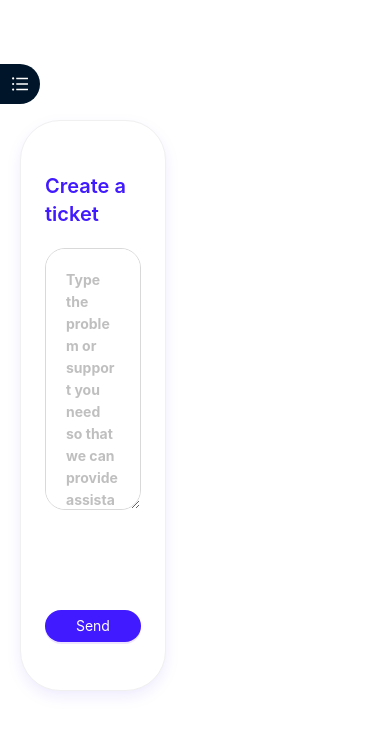
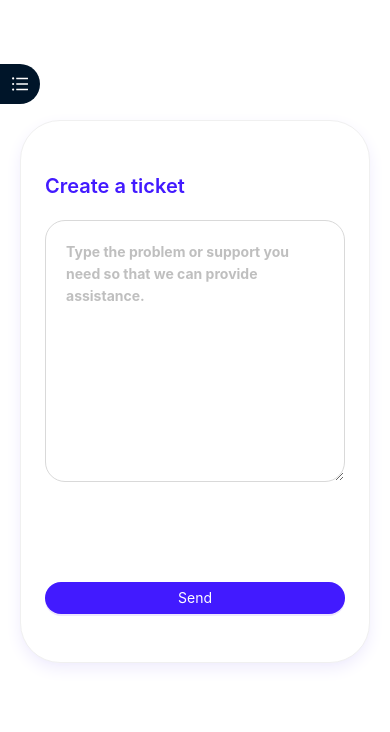
Before and after one commit to fredrekt/wtadapp_public, a React (Create React App) app in the folder frontend/: page /help in a window 390 px wide. Shown: the top 732 px of the page. Built offline with nearby package versions, Linux system fonts and the light colour scheme; sample sign-in values are in the browser's storage.

Commit message:
now responsive

```diff
--- a/frontend/src/pages/help/index.tsx
+++ b/frontend/src/pages/help/index.tsx
@@ -13,7 +13,7 @@ const HelpPage: React.FC = () => {
 		<AdminLayout className="helpPage">
 			<div className="helpPageContent">
 				<Row>
-					<Col span={10}>
+					<Col xs={24} sm={24} md={18} lg={10} xl={10} xxl={10}>
 						<Card>
 						<Typography.Title className='formTitle' level={4}>Create a ticket</Typography.Title>
 							<Form
--- a/frontend/src/pages/settings/index.scss
+++ b/frontend/src/pages/settings/index.scss
@@ -59,9 +59,6 @@
                 }
                 .formCta {
                     text-align: center;
-                    button {
-                        width: 40%;
-                    }
                 }
             }
         }
```
